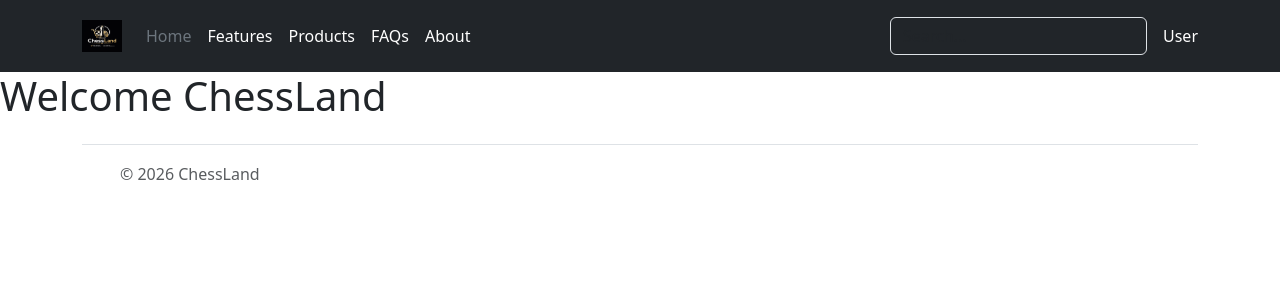
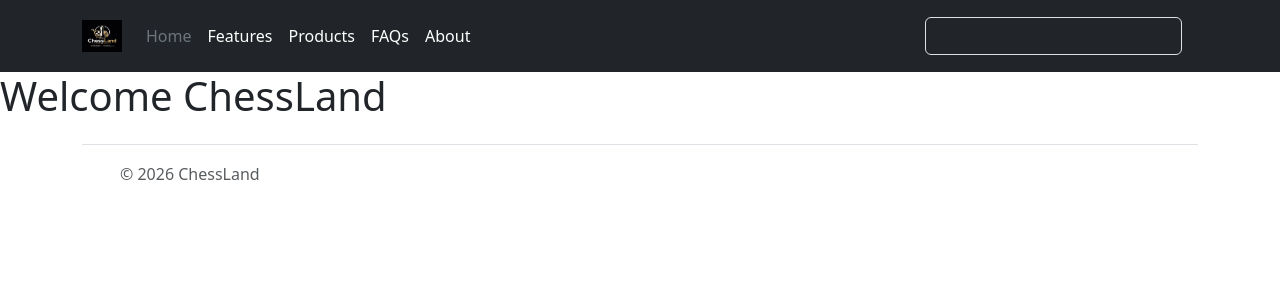
Before and after one commit to demetregogiashvili/ChessLand, a Flask app: page / in a window 1280 px wide. Shown: the top 300 px of the page. Run offline with Flask 3, Linux system fonts and the light colour scheme.

Commit message:
fix header.html

```diff
--- a/templates/header.html
+++ b/templates/header.html
@@ -18,12 +18,5 @@
                 <input type="search" class="form-control form-control-dark text-bg-dark" placeholder="Search..." aria-label="Search">
             </form>
 
-           <!-- შეცვალე შენი არსებული ტექსტი ამით -->
-        {% if current_user.is_admin %}
-            <span>Admin</span>
-        {% else %}
-            <span>User</span>
-        {% endif %}
-        </div>
-    </div>
+
 </header>
```
